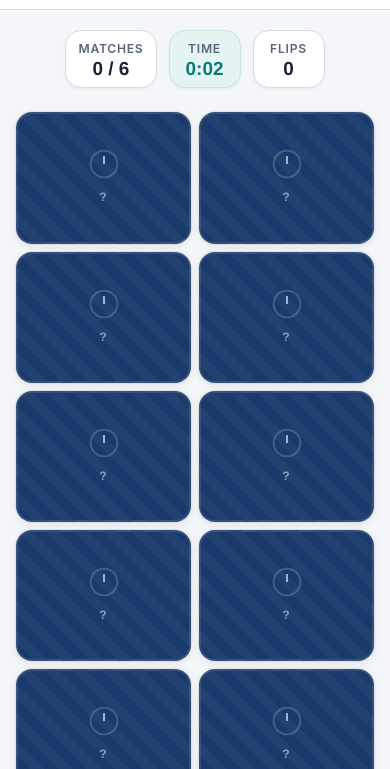
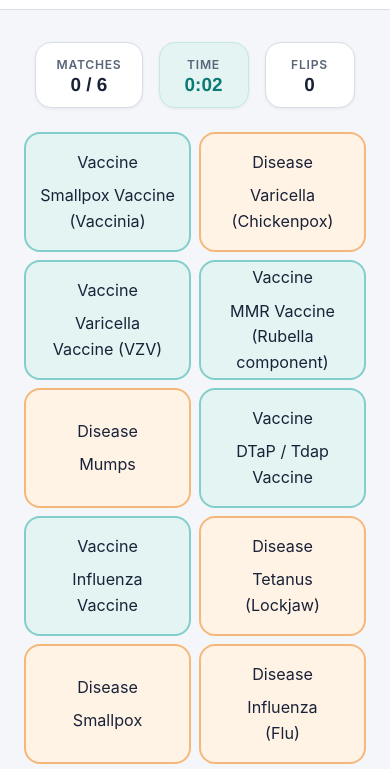
Before and after one commit to RFNajera/vaccine-match-game, a plain HTML site: page index.html in a window 390 px wide. Both pictures are taken after a click on the button "Start Game". Shown: the part 55-824 px from the top of the page. Drawn offline with Linux system fonts and the light colour scheme; a web font is replaced by a local one.

Commit message:
Refactor card grid and flip card styles

```diff
--- a/style.css
+++ b/style.css
@@ -403,44 +403,52 @@
 /* --- Card Grid --- */
 .card-grid {
   display: grid;
-  grid-template-columns: repeat(4, 1fr);
+  grid-template-columns: repeat(4, minmax(0, 1fr));
   gap: var(--space-4);
   max-width: 780px;
   margin: 0 auto;
-}
-@media (max-width: 680px) {
-  .card-grid { grid-template-columns: repeat(3, 1fr); gap: var(--space-3); }
-  .flip-card { aspect-ratio: 3/2; }
-}
-@media (max-width: 440px) {
-  .card-grid { grid-template-columns: repeat(2, 1fr); gap: var(--space-2); }
-  .flip-card { aspect-ratio: 1/1; min-height: 100px; }
+  align-items: stretch;
 }
 
 /* --- Flip Cards --- */
 .flip-card {
   width: 100%;
-  aspect-ratio: 4/3;
+  min-height: 140px;
+  aspect-ratio: 4 / 3;
   perspective: 1000px;
+  -webkit-perspective: 1000px;
   cursor: pointer;
   border-radius: var(--radius-lg);
+  position: relative;
+  display: block;
 }
-.flip-card:focus-visible { outline: 3px solid var(--color-primary); outline-offset: 3px; }
+
+.flip-card:focus-visible {
+  outline: 3px solid var(--color-primary);
+  outline-offset: 3px;
+}
+
 .flip-card-inner {
-  position: relative;
+  position: absolute;
+  inset: 0;
   width: 100%;
   height: 100%;
   transform-style: preserve-3d;
+  -webkit-transform-style: preserve-3d;
   transition: transform 0.5s cubic-bezier(0.16, 1, 0.3, 1);
   border-radius: var(--radius-lg);
 }
+
 .flip-card.flipped .flip-card-inner {
   transform: rotateY(180deg);
 }
+
 .flip-card-front,
 .flip-card-back {
   position: absolute;
   inset: 0;
+  width: 100%;
+  height: 100%;
   backface-visibility: hidden;
   -webkit-backface-visibility: hidden;
   border-radius: var(--radius-lg);
@@ -453,91 +461,51 @@
   text-align: center;
   overflow: hidden;
 }
+
 /* Card back (face-down state) */
-.flip-card-front {
-  background: var(--color-accent);
-  background-image: repeating-linear-gradient(
-    45deg,
-    transparent,
-    transparent 10px,
-    rgba(255,255,255,0.035) 10px,
-    rgba(255,255,255,0.035) 20px
-  );
-  box-shadow: var(--shadow-card);
-  border: 2px solid rgba(255,255,255,0.1);
-}
-.flip-card-front .card-back-icon {
-  width: 32px;
-  height: 32px;
-  opacity: 0.6;
-  color: #fff;
-}
-.flip-card-front .card-back-label {
-  font-family: var(--font-display);
-  font-size: var(--text-xs);
-  font-weight: 700;
   color: rgba(255,255,255,0.5);
   text-transform: uppercase;
   letter-spacing: 0.1em;
 }
+
 /* Card front (face-up state) */
 .flip-card-back {
   transform: rotateY(180deg);
   box-shadow: var(--shadow-card);
 }
+
 .flip-card-back.disease-card {
   background: var(--color-disease-bg);
   border: 2px solid var(--color-disease-border);
 }
+
 .flip-card-back.vaccine-card {
   background: var(--color-vaccine-bg);
   border: 2px solid var(--color-vaccine-border);
 }
-.card-type-badge {
-  font-size: var(--text-xs);
-  font-weight: 700;
-  text-transform: uppercase;
-  letter-spacing: 0.08em;
-  padding: 2px var(--space-2);
-  border-radius: var(--radius-full);
-  margin-bottom: 2px;
-}
-.disease-card .card-type-badge {
-  background: rgba(196,94,0,0.15);
-  color: var(--color-disease);
-}
-.vaccine-card .card-type-badge {
-  background: rgba(11,122,117,0.15);
-  color: var(--color-vaccine);
-}
-.card-name {
-  font-family: var(--font-display);
-  font-size: clamp(0.72rem, 3.2vw, 0.9rem);
-  font-weight: 700;
-  color: var(--color-text);
-  line-height: 1.2;
-}
+
 /* Hover state — only on unflipped, unmatched cards */
 .flip-card:not(.flipped):not(.matched):hover .flip-card-front {
   background: var(--color-primary);
   border-color: var(--color-primary-hover);
 }
+
 .flip-card:not(.flipped):not(.matched):hover .flip-card-front .card-back-icon {
   opacity: 1;
 }
+
 /* Matched state */
-.flip-card.matched .flip-card-back.disease-card {
-  background: var(--color-success-light);
-  border-color: var(--color-success);
-}
+.flip-card.matched .flip-card-back.disease-card,
 .flip-card.matched .flip-card-back.vaccine-card {
   background: var(--color-success-light);
   border-color: var(--color-success);
 }
+
 .flip-card.matched .card-type-badge {
   background: rgba(26,124,68,0.15);
   color: var(--color-success);
 }
+
 /* Mismatch animation */
 @keyframes shake {
   0%, 100% { transform: rotateY(180deg) translateX(0); }
@@ -546,6 +514,7 @@
   60% { transform: rotateY(180deg) translateX(-4px); }
   80% { transform: rotateY(180deg) translateX(4px); }
 }
+
 .flip-card.mismatch .flip-card-inner {
   animation: shake 0.45s ease;
 }
@@ -797,10 +766,28 @@
 .footer-credit a:hover { color: var(--color-text-muted); }
 
 /* --- Responsive --- */
-@media (max-width: 600px) {
-  .main-content { padding: var(--space-5) var(--space-4); }
-  .modal-card { padding: var(--space-5); }
-  .game-meta { gap: var(--space-3); }
-  .meta-item { min-width: 72px; padding: var(--space-2) var(--space-3); }
-  .summary-card { padding: var(--space-5) 0; }
+@media (max-width: 680px) {
+  .card-grid {
+    grid-template-columns: repeat(3, minmax(0, 1fr));
+    gap: var(--space-3);
+  }
+
+  .flip-card {
+    min-height: 120px;
+    aspect-ratio: 3 / 2;
+  }
 }
+
+@media (max-width: 440px) {
+  .card-grid {
+    grid-template-columns: repeat(2, minmax(0, 1fr));
+    gap: var(--space-2);
+    grid-auto-rows: 120px;
+  }
+
+  .flip-card {
+    min-height: 120px;
+    height: 120px;
+    aspect-ratio: auto;
+  }
+}
```
